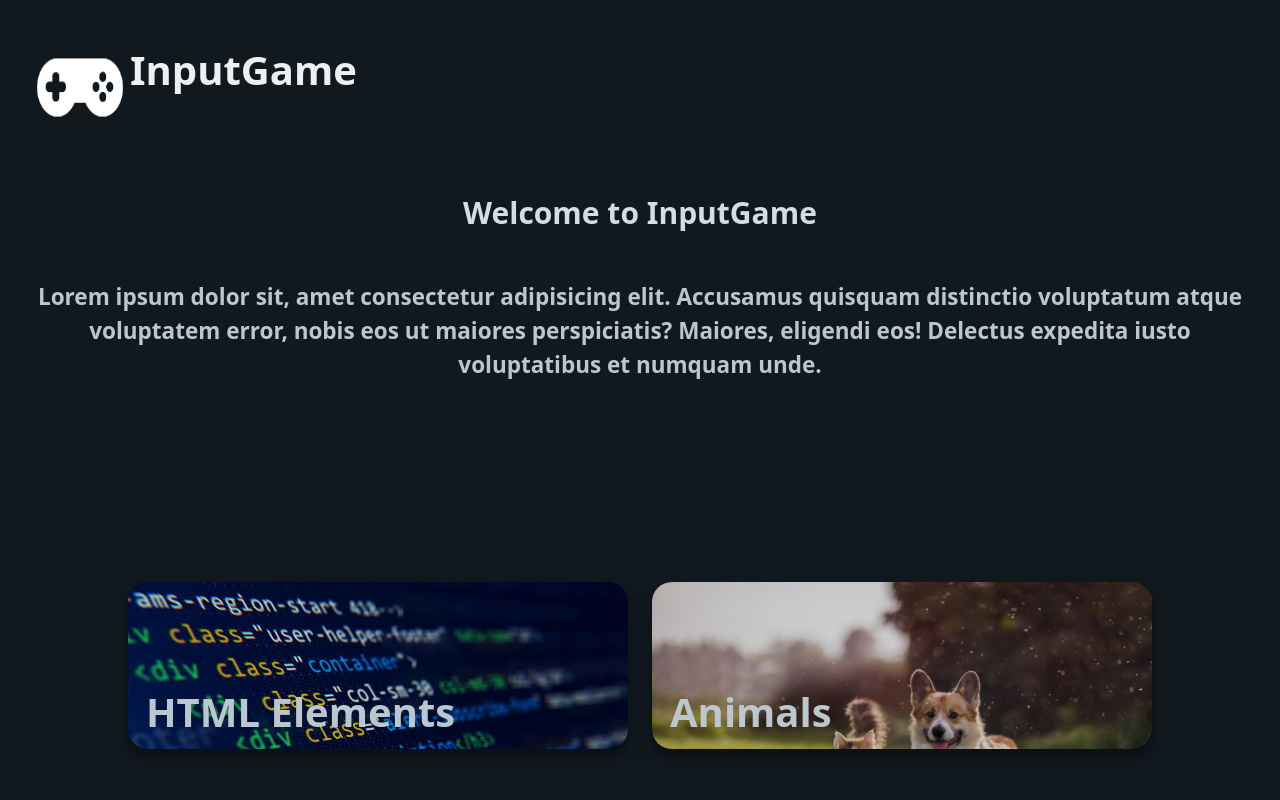
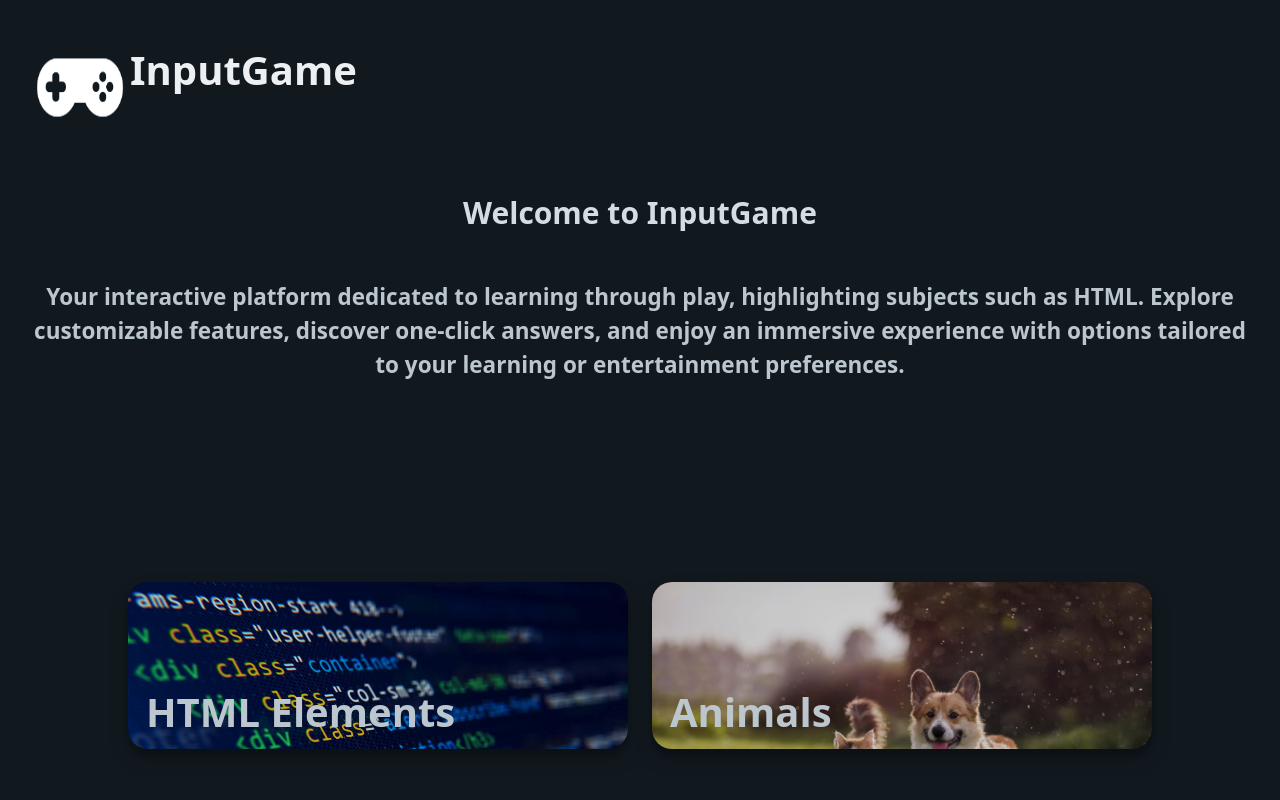
Before and after one commit to dwesh163/InputGame, a React (Vite) app: page / in a window 1280 px wide. Shown: the top 800 px of the page. Built offline with nearby package versions, Linux system fonts and the light colour scheme.

Commit message:
[update] text description

```diff
--- a/src/components/WelcomeCard.jsx
+++ b/src/components/WelcomeCard.jsx
@@ -4,6 +4,7 @@ export function WelcomeCard({ optionsData, onClick }) {
     for (const iterator of optionsData['choiceList']) {
         const setCurrent = () => {
             localStorage.setItem('inputGameCurrent', iterator['json']);
+            onClick();
         };
 
         cardList.push(
@@ -16,12 +17,14 @@ export function WelcomeCard({ optionsData, onClick }) {
 
     return (
         <section className="welcomeBox">
-            <h3>Welcome to InputGame</h3>
+            <h3>
+                Welcome to InputGame
+            </h3>
             <h5>
-                Lorem ipsum dolor sit, amet consectetur adipisicing elit. Accusamus quisquam distinctio voluptatum atque voluptatem error, nobis eos ut maiores perspiciatis? Maiores, eligendi eos!
-                Delectus expedita iusto voluptatibus et numquam unde.
+                Your interactive platform dedicated to learning through play, highlighting subjects such as HTML. Explore customizable features, discover one-click answers, and enjoy an immersive
+                experience with options tailored to your learning or entertainment preferences.
             </h5>
-            <div className="choiceBox" onClick={onClick}>{cardList}</div>
+            <div className="choiceBox">{cardList}</div>
         </section>
     );
 }
```
